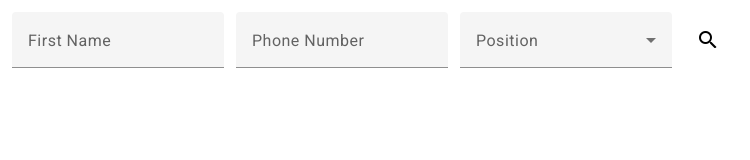
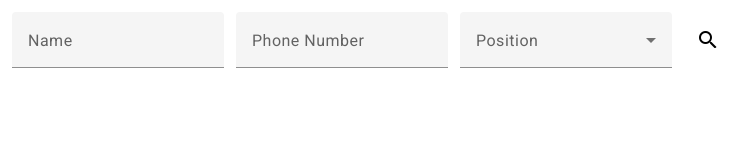
Before and after one commit to Jaspreet-Singh5/employeeDir, an Angular app: page / in a window 1280 px wide. Shown: the top 160 px of the page, without its empty margins (0-750 px from the left). Built offline with nearby package versions, Linux system fonts and the light colour scheme.

Commit message:
feat: implement reactive form in SearchPanel component for improved user input handling

```diff
--- a/src/app/app.module.ts
+++ b/src/app/app.module.ts
@@ -10,6 +10,7 @@ import { MatInputModule } from '@angular/material/input';
 import { MatFormFieldModule } from '@angular/material/form-field';
 import { MatButtonModule } from '@angular/material/button';
 import { MatIconModule } from '@angular/material/icon';
+import { ReactiveFormsModule } from '@angular/forms';
 
 @NgModule({
   declarations: [
@@ -25,6 +26,7 @@ import { MatIconModule } from '@angular/material/icon';
     MatSelectModule,
     MatButtonModule,
     MatIconModule,
+    ReactiveFormsModule,
   ],
   providers: [],
   bootstrap: [AppComponent]
--- a/src/app/search-panel/search-panel.component.html
+++ b/src/app/search-panel/search-panel.component.html
@@ -1,23 +1,25 @@
-<div class="flex gap-3 items-start">
+<form (ngSubmit)="handleSearch($event)" [formGroup]="person">
+  <div class="flex gap-3 items-start">
     <mat-form-field>
-      <mat-label>First Name</mat-label>
-      <input matInput />
+      <mat-label>Name</mat-label>
+      <input matInput formControlName="name" />
     </mat-form-field>
 
     <mat-form-field>
       <mat-label>Phone Number</mat-label>
-      <input matInput />
+      <input matInput formControlName="phoneNumber" />
     </mat-form-field>
 
     <mat-form-field>
       <mat-label>Position</mat-label>
-      <mat-select>
+      <mat-select formControlName="position">
         <mat-option value="one">First option</mat-option>
         <mat-option value="two">Second option</mat-option>
       </mat-select>
     </mat-form-field>
 
-    <button matFab aria-label="Example icon button with a delete icon">
-        <mat-icon class="text-2xl m-3">search</mat-icon>
+    <button matFab aria-label="Search button" type="submit">
+      <mat-icon class="text-2xl m-3">search</mat-icon>
     </button>
-</div>
+  </div>
+</form>
--- a/src/app/search-panel/search-panel.component.ts
+++ b/src/app/search-panel/search-panel.component.ts
@@ -1,4 +1,5 @@
 import { Component } from '@angular/core';
+import { FormControl, FormGroup } from '@angular/forms';
 
 @Component({
   selector: 'app-search-panel',
@@ -6,5 +7,15 @@ import { Component } from '@angular/core';
   styleUrls: ['./search-panel.component.scss']
 })
 export class SearchPanelComponent {
+  // handle person search details
+  person = new FormGroup({
+    name: new FormControl(''),
+    phoneNumber: new FormControl(),
+    position: new FormControl(''),
+  })
 
+  handleSearch(e: Event): void {
+    e.preventDefault();
+    return;
+  }
 }
```
